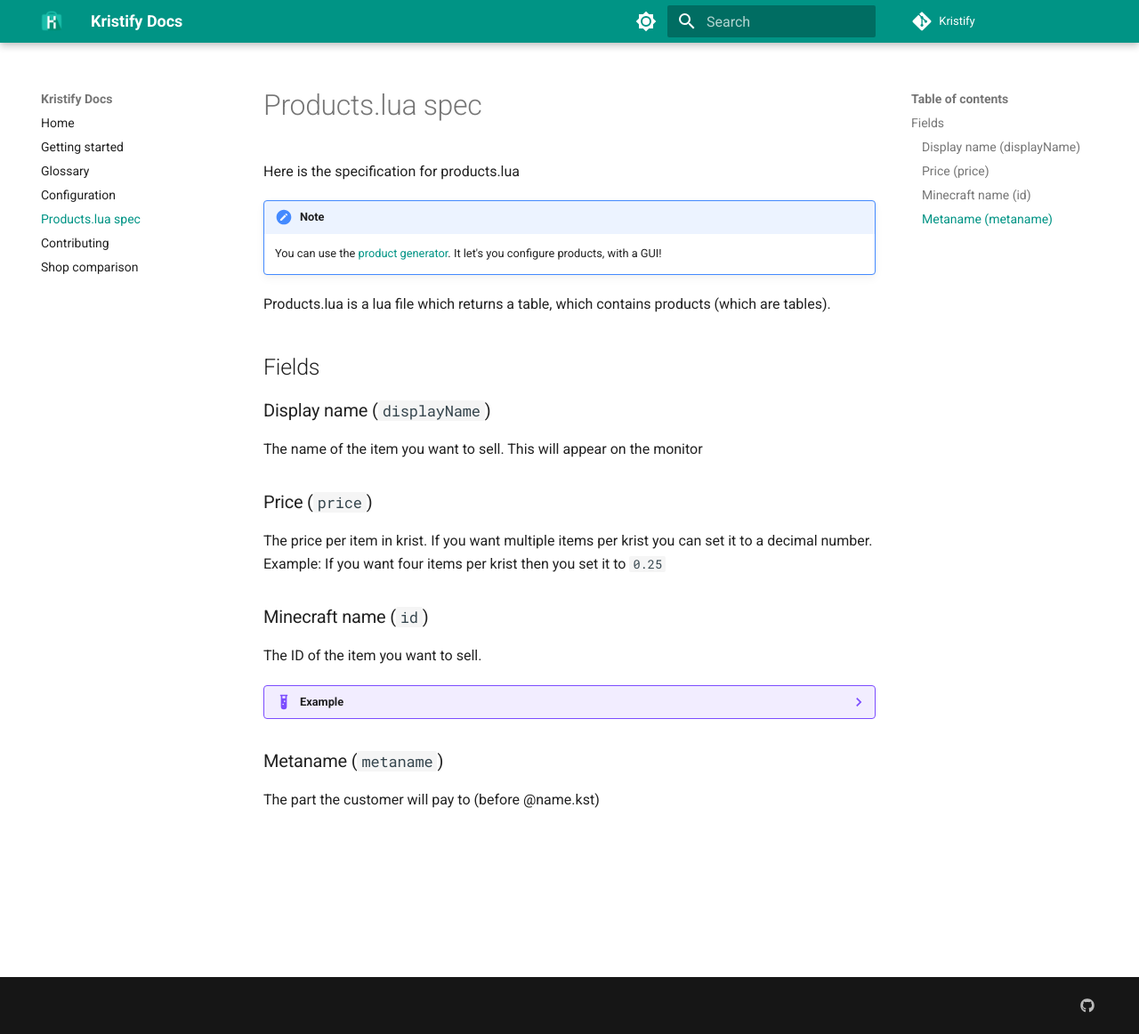
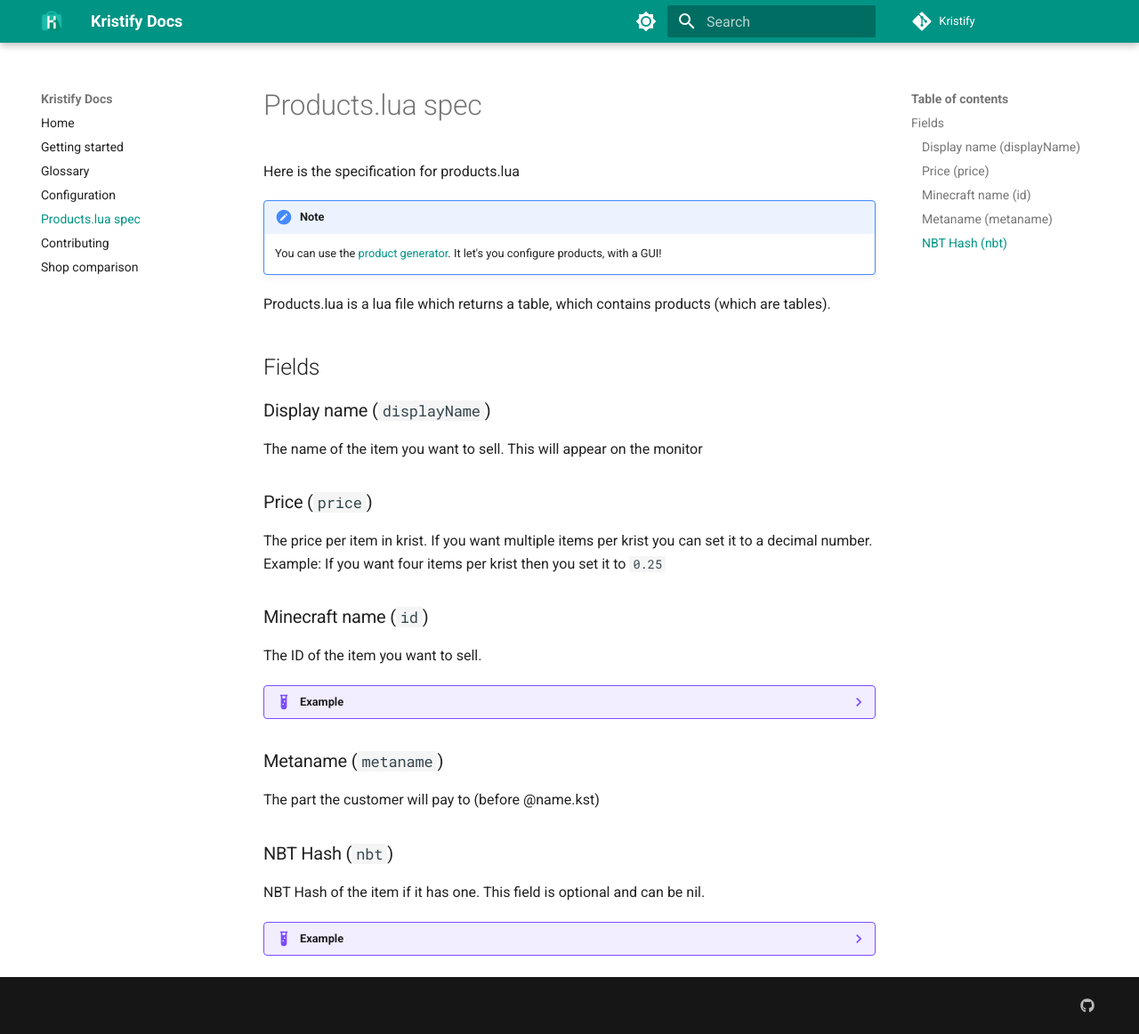
Before and after one commit to Kristify/docs, an MkDocs documentation site: the page built from docs/e_product-spec.md, in a window 1280 px wide and 1162 px high. Shown: the whole window at 89% size. Built offline with MkDocs 1.6.1 and Material for MkDocs 9.7.7, drawn with Linux system fonts in a browser that asks for light colours; comment, search, counter and statistics services are not loaded.

Commit message:
Added product nbt documentation

```diff
--- a/docs/e_product-spec.md
+++ b/docs/e_product-spec.md
@@ -29,3 +29,10 @@
 ### Metaname (`metaname`)
 
 The part the customer will pay to (before @name.kst)
+
+### NBT Hash (`nbt`)
+
+NBT Hash of the item if it has one. This field is optional and can be nil.
+
+??? example
+    `704a1bcdf9953c791651a77b1fe78891` (hash of Mending book)
```
